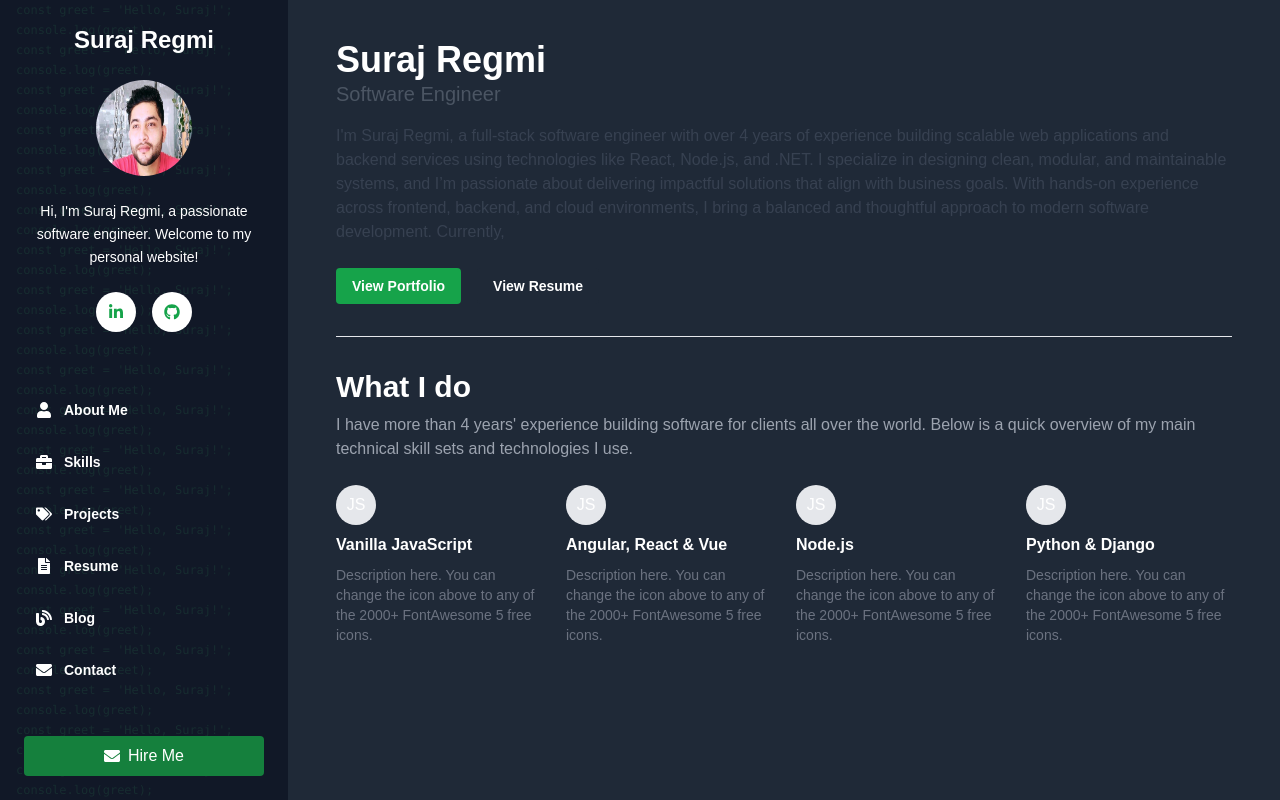
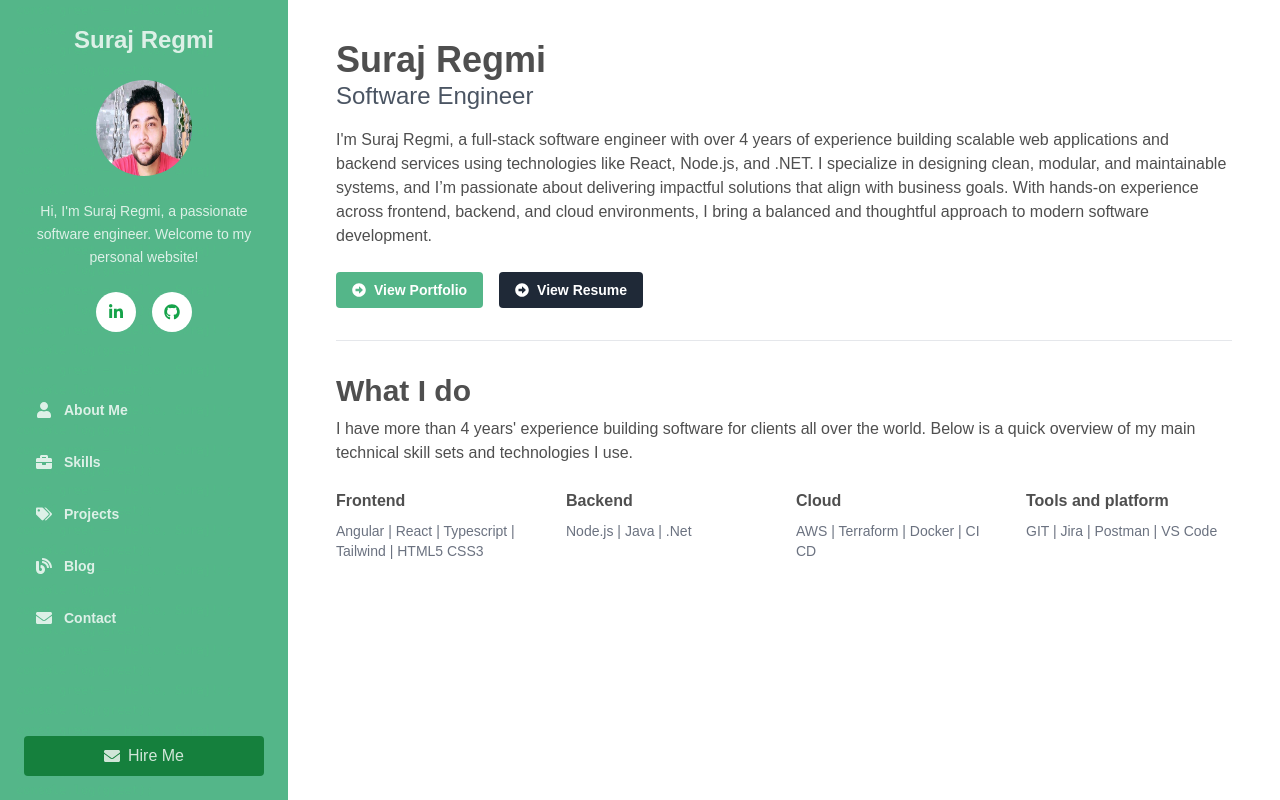
Before and after one commit to surazregmi/suraz-portfolio, a React (Vite) app: page / in a window 1280 px wide. Built offline with nearby package versions, Linux system fonts and the light colour scheme.

Commit message:
modify design.

```diff
--- a/src/components/Layout.tsx
+++ b/src/components/Layout.tsx
@@ -33,7 +33,7 @@ export default function Layout() {
       )}
 
       {/* Main Content Area */}
-      <div className="flex-1 bg-gray-800 p-4 overflow-y-auto text-white">
+      <div className="flex-1 bg-white p-4 overflow-y-auto text-[#4f4f4f]">
         <button
           className="md:hidden mb-4 px-4 py-2 bg-green-600 text-white rounded"
           onClick={() => setSidebarOpen(true)}
--- a/src/components/Resume/Resume.tsx
+++ b/src/components/Resume/Resume.tsx
@@ -4,7 +4,7 @@ import ResumeSection from "./ResumeSection";
 
 const Resume = () => {
   return (
-    <div className="max-w-3xl mx-auto bg-white p-8 shadow-lg print:shadow-none print:p-0">
+    <div className="max-w-4xl mx-auto bg-white p-8 shadow-lg print:shadow-none print:p-0">
       <ResumeHeader
         name="Suraj Kumar Regmi"
         title="Full Stack Software Engineer"
--- /dev/null
+++ b/src/components/icons.tsx
@@ -0,0 +1,20 @@
+export const AngularIcon = () => (
+  <svg width="24" height="24" viewBox="0 0 2500 2500" xmlns="http://www.w3.org/2000/svg">
+    <g fill="none">
+      <path fill="#DD0031" d="M1250 0L0 450l190 1600 1060 450 1060-450 190-1600z"/>
+      <path fill="#C3002F" d="M1250 0v2500l1060-450 190-1600z"/>
+      <path fill="#FFF" d="M1250 300l-666 1475h248l115-275h606l115 275h248zM1412 1228h-324l162-392z"/>
+    </g>
+  </svg>
+);
+
+export const ReactIcon = () => (
+  <svg width="24" height="24" viewBox="0 0 600 600" xmlns="http://www.w3.org/2000/svg">
+    <g fill="none" stroke="#61DAFB" strokeWidth="30">
+      <ellipse rx="165" ry="380" cx="300" cy="300" transform="rotate(60 300 300)" />
+      <ellipse rx="165" ry="380" cx="300" cy="300" transform="rotate(0 300 300)" />
+      <ellipse rx="165" ry="380" cx="300" cy="300" transform="rotate(120 300 300)" />
+    </g>
+    <circle cx="300" cy="300" r="50" fill="#61DAFB" />
+  </svg>
+);
--- a/src/components/ui/Button.tsx
+++ b/src/components/ui/Button.tsx
@@ -2,14 +2,18 @@
 interface Props {
   type: "green" | "dark";
   label: string;
+  icon: any;
+
 }
 
-export default function Button({ type, label }: Props) {
+export default function Button({ type, label, icon=''}: Props) {
   const base =
     "px-4 py-2 rounded text-sm font-semibold flex items-center gap-2";
   const styles = {
-    green: `${base} bg-green-600 text-white hover:bg-green-800`,
+    green: `${base} bg-[#54b689] text-white hover:bg-green-800`,
     dark: `${base} bg-gray-800 text-white hover:bg-gray-900`,
   };
-  return <button className={styles[type]}>{label}</button>;
+  return <button className={styles[type]}>
+    {icon}
+    {label}</button>;
 }
--- a/src/components/ui/Sidebar.tsx
+++ b/src/components/ui/Sidebar.tsx
@@ -8,6 +8,7 @@ import {
   FaFileAlt,
   FaBlog,
   FaEnvelope,
+
 } from "react-icons/fa";
 import profilePic from "../../assets/profile-pic.png";
 
@@ -15,7 +16,6 @@ const navLinks = [
   { label: "About Me", icon: FaUser, path: "/" },
   { label: "Skills", icon: FaBriefcase, path: "/skills" },
   { label: "Projects", icon: FaTags, path: "/projects" },
-  { label: "Resume", icon: FaFileAlt, path: "/resume" },
   { label: "Blog", icon: FaBlog, path: "/blog" },
   { label: "Contact", icon: FaEnvelope, path: "/contact" },
 ];
@@ -35,7 +35,7 @@ const socialLinks = [
 
 const Sidebar = () => {
   return (
-    <aside className="relative bg-gray-900 text-white w-72 h-full p-6 overflow-hidden">
+    <aside className="relative bg-[#54b689] text-[#ffffffcc] w-72 h-full p-6 overflow-hidden">
       {/* Animated Background */}
       <div className="absolute inset-0 opacity-10 animate-moveCode z-0 whitespace-pre-wrap text-green-400 text-xs font-mono pointer-events-none px-4 leading-5">
         {"const greet = 'Hello, Suraj!';\nconsole.log(greet);\n".repeat(50)}
--- a/src/pages/Home.tsx
+++ b/src/pages/Home.tsx
@@ -1,13 +1,17 @@
 import Button from "../components/ui/Button";
 import profilePic from "../assets/profile-pic.png";
 
+import { FaArrowAltCircleRight } from "react-icons/fa";
+
+
 import { Link } from "react-router-dom";
+import { AngularIcon, ReactIcon } from "@/components/icons";
 export default function Home() {
   return (
     <div className="main-content ">
       <h1 className="text-4xl font-bold ">Suraj Regmi</h1>
-      <p className="text-xl text-gray-600">Software Engineer</p>
-      <p className="text-gray-700 mt-4">
+      <p className="text-2xl font-light text-gray-600">Software Engineer</p>
+      <p className="mt-4 font-normal">
         I'm Suraj Regmi, a full-stack software engineer with over 4 years of
         experience building scalable web applications and backend services using
         technologies like React, Node.js, and .NET. I specialize in designing
@@ -15,20 +19,21 @@ export default function Home() {
         delivering impactful solutions that align with business goals. With
         hands-on experience across frontend, backend, and cloud environments, I
         bring a balanced and thoughtful approach to modern software development.
-        Currently,
       </p>
       <div className="flex flex-wrap gap-4 mt-6">
-        <Button type="green" label="View Portfolio" />
+        <Link to="/projects">
+        <Button type="green" label="View Portfolio" icon={<FaArrowAltCircleRight />} /></Link>
+
 
         <Link to="/resume">
-          <Button type="dark" label="View Resume" />
+          <Button type="dark" label="View Resume" icon={<FaArrowAltCircleRight />} />
         </Link>
       </div>
 
       <hr className="my-8" />
 
       <h2 className="text-3xl font-bold">What I do</h2>
-      <p className="text-gray-400 mt-2">
+      <p className="mt-2">
         I have more than 4 years' experience building software for clients all
         over the world. Below is a quick overview of my main technical skill
         sets and technologies I use.
@@ -36,19 +41,15 @@ export default function Home() {
 
       <div className="grid grid-cols-1 sm:grid-cols-2 lg:grid-cols-4 gap-6 mt-6">
         {[
-          { title: "Vanilla JavaScript" },
-          { title: "Angular, React & Vue" },
-          { title: "Node.js" },
-          { title: "Python & Django" },
-        ].map(({ title }, i) => (
+          { title: "Frontend" ,description:"Angular | React | Typescript | Tailwind | HTML5 CSS3", icon:<AngularIcon/>},
+          { title: "Backend", description:"Node.js | Java | .Net", icon:<ReactIcon/> },
+          { title: "Cloud",description:"AWS | Terraform | Docker | CI CD", icon:<ReactIcon/>  },
+          { title: "Tools and platform",description:"GIT | Jira | Postman | VS Code ", icon:<ReactIcon/>  },
+        ].map(({ title ,description,icon}, i) => (
           <div key={i} className="space-y-2">
-            <div className="w-10 h-10 bg-gray-200 rounded-full text-center leading-10">
-              JS
-            </div>
             <h3 className="font-semibold">{title}</h3>
             <p className="text-sm text-gray-500">
-              Description here. You can change the icon above to any of the
-              2000+ FontAwesome 5 free icons.
+              {description}
             </p>
           </div>
         ))}
--- a/src/pages/ResumePage.tsx
+++ b/src/pages/ResumePage.tsx
@@ -2,7 +2,7 @@ import Resume from "@/components/Resume/Resume";
 
 export default function ResumePage() {
   return (
-    <div className="bg-gray-100 py-10 px-4 min-h-screen print:bg-white">
+    <div className="py-10 px-4 min-h-screen print:bg-white">
       <Resume />
     </div>
   );
--- a/src/pages/UnderConstruction.tsx
+++ b/src/pages/UnderConstruction.tsx
@@ -1,6 +1,6 @@
 // src/components/UnderConstruction.tsx
 import Button from "@/components/ui/Button";
-import { FaTools } from "react-icons/fa";
+import { FaArrowCircleLeft, FaTools } from "react-icons/fa";
 import { Link } from "react-router-dom";
 
 interface UnderConstructionProps {
@@ -11,7 +11,7 @@ export default function UnderConstruction({
   pageName,
 }: UnderConstructionProps) {
   return (
-    <div className="flex flex-col items-center justify-center min-h-screen px-4 bg-gray-100 text-gray-500">
+    <div className="flex flex-col items-center justify-center min-h-screen px-4  text-gray-500">
       <div className="animate-bounce mb-8 rounded-full bg-green-400 p-6 shadow-lg">
         <FaTools className="w-16 h-16" />
       </div>
@@ -24,7 +24,7 @@ export default function UnderConstruction({
       </p>
 
       <Link to="/resume">
-        <Button type="green" label="Back To Home Page" />
+        <Button type="green" label="Back To Home Page" icon={<FaArrowCircleLeft />} />
       </Link>
     </div>
   );
--- a/src/routes/index.tsx
+++ b/src/routes/index.tsx
@@ -6,6 +6,7 @@ import Skills from "@/pages/Skills";
 import NotFound from "@/pages/NotFound";
 import ResumePage from "@/pages/ResumePage";
 import Blogs from "@/pages/Blogs";
+import HomePage from "@/pages/HomePage";
 
 export default function AppRoutes() {
   return (
@@ -15,7 +16,6 @@ export default function AppRoutes() {
           <Route index element={<Home />} />
           <Route path="skills" element={<Skills />} />
           <Route path="projects" element={<Projects />} />
-          <Route path="resume" element={<ResumePage />} />
           <Route path="blog" element={<Blogs />} />
           <Route path="*" element={<NotFound />} />
         </Route>
```
Also changed, not shown: src/assets/angular.svg (added), 1 other file (tests, documents, lock files or other folders).
